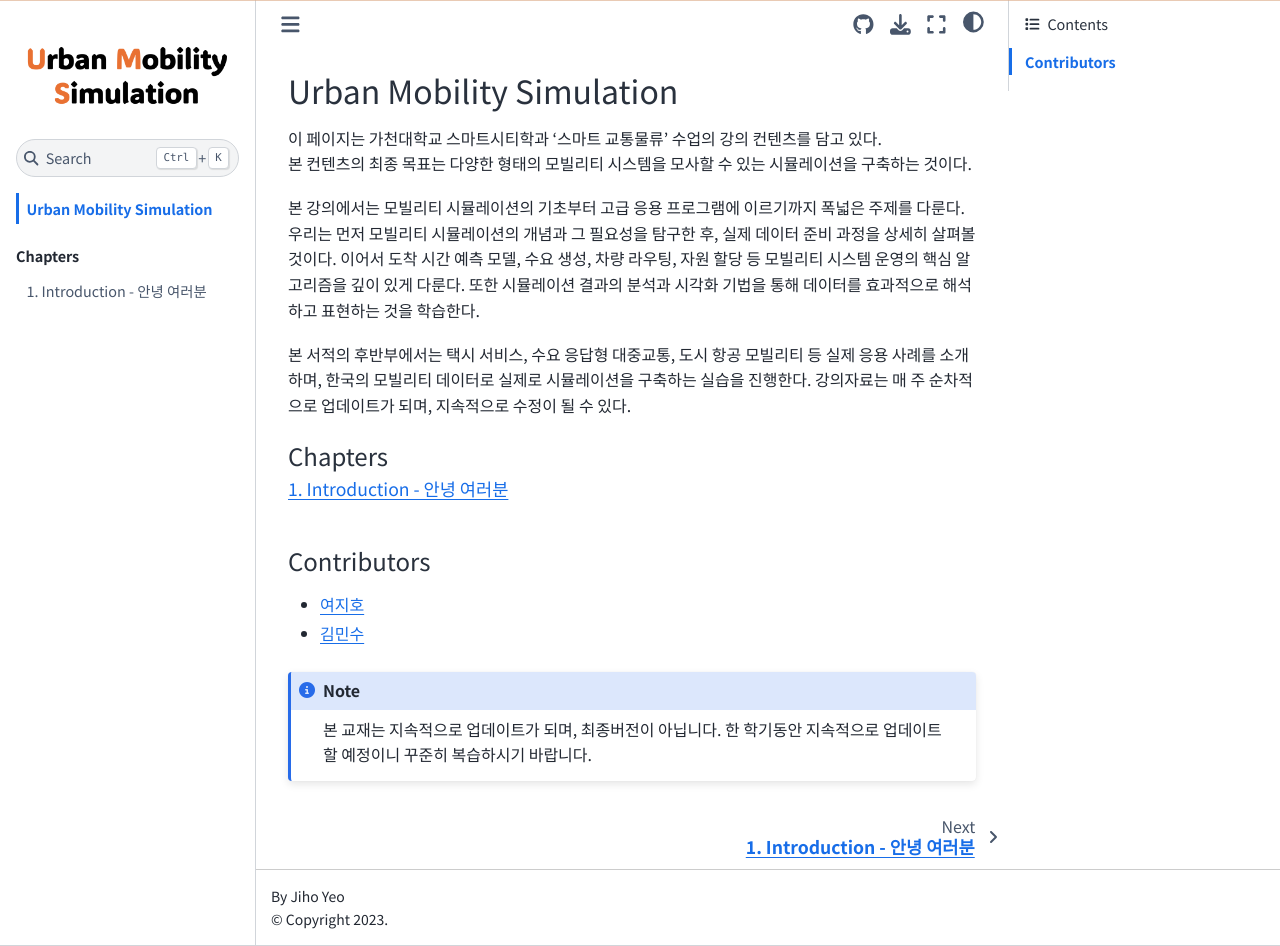
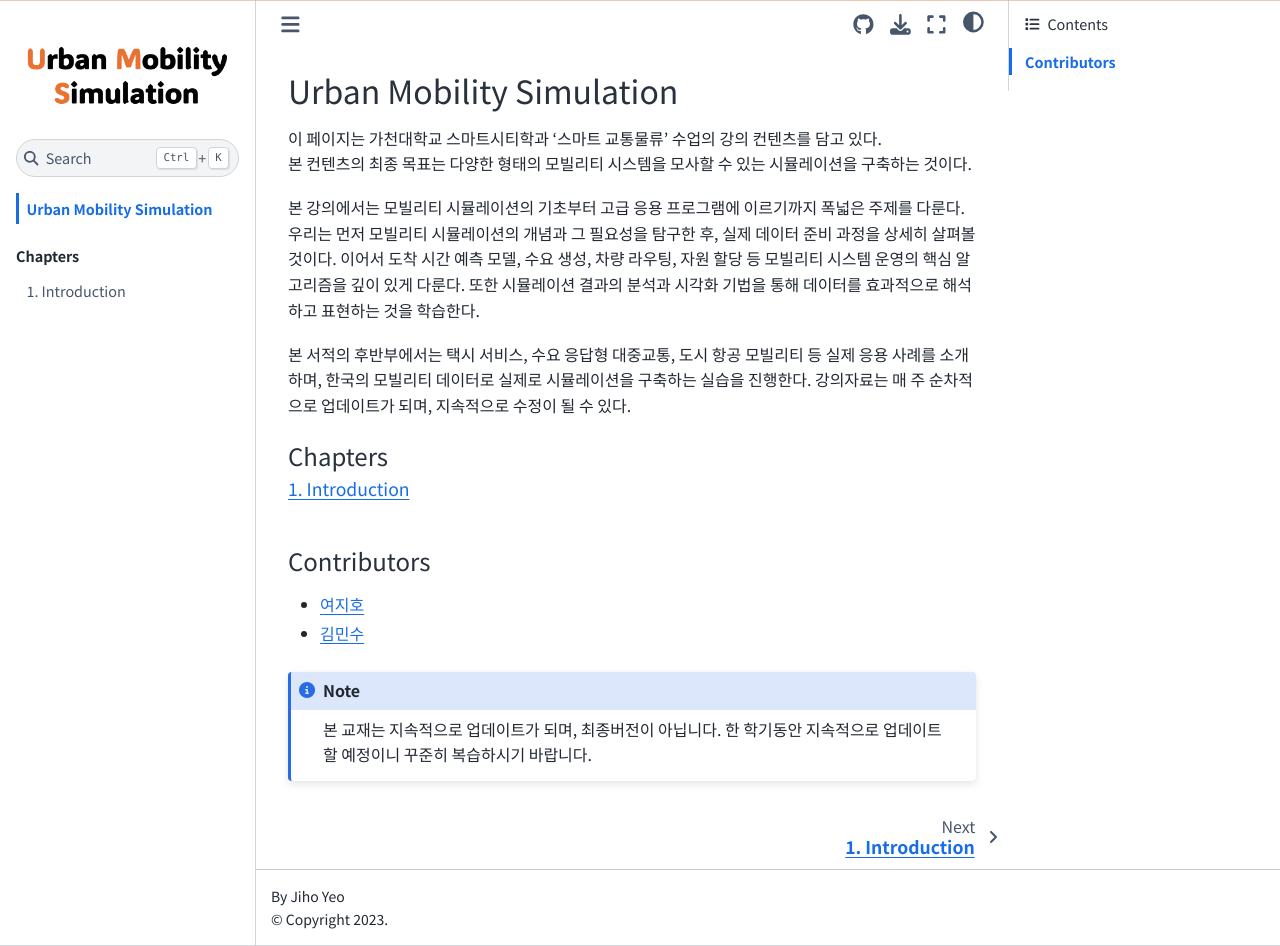
Before and after one commit to jihoyeo/mobility-simulation-book, a Jupyter Book: the page built from intro.md, in a window 1280 px wide and 946 px high. Built offline with Jupyter Book 1.0.4 settings and Sphinx 7.4.7 and the Sphinx Book theme 1.1.4, drawn with Linux system fonts in a browser that asks for light colours; pages that are not in the unit, such as notebooks, are missing from menus.

Commit message:
작업 중인 변경사항 저장

```diff
--- a/ko/chapter1.md
+++ b/ko/chapter1.md
@@ -1,4 +1,4 @@
-# 1. Introduction - 안녕 여러분
+# 1. Introduction
 
 ## 1.1 What is Good Mobility Systems?
 
```
